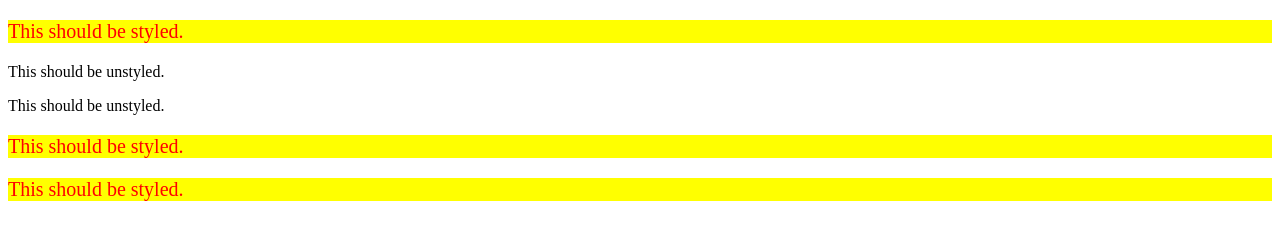
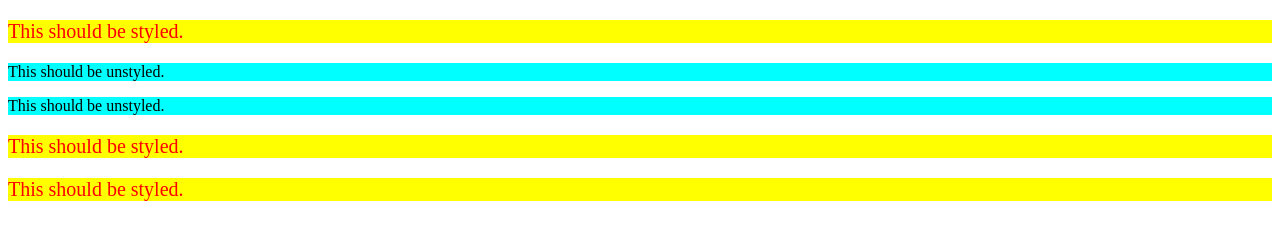
Before and after one commit to intentional-ghosts/Odin-CSS-projects, a plain HTML site: page descendant-combinator/index.html in a window 1280 px wide. Drawn offline with Linux system fonts and the light colour scheme.

Commit message:
no changes

```diff
--- a/descendant-combinator/style.css
+++ b/descendant-combinator/style.css
@@ -5,3 +5,9 @@
     font-size: 20px;
 
 }
+
+p.text{
+
+    background-color: aqua;
+
+}
```
